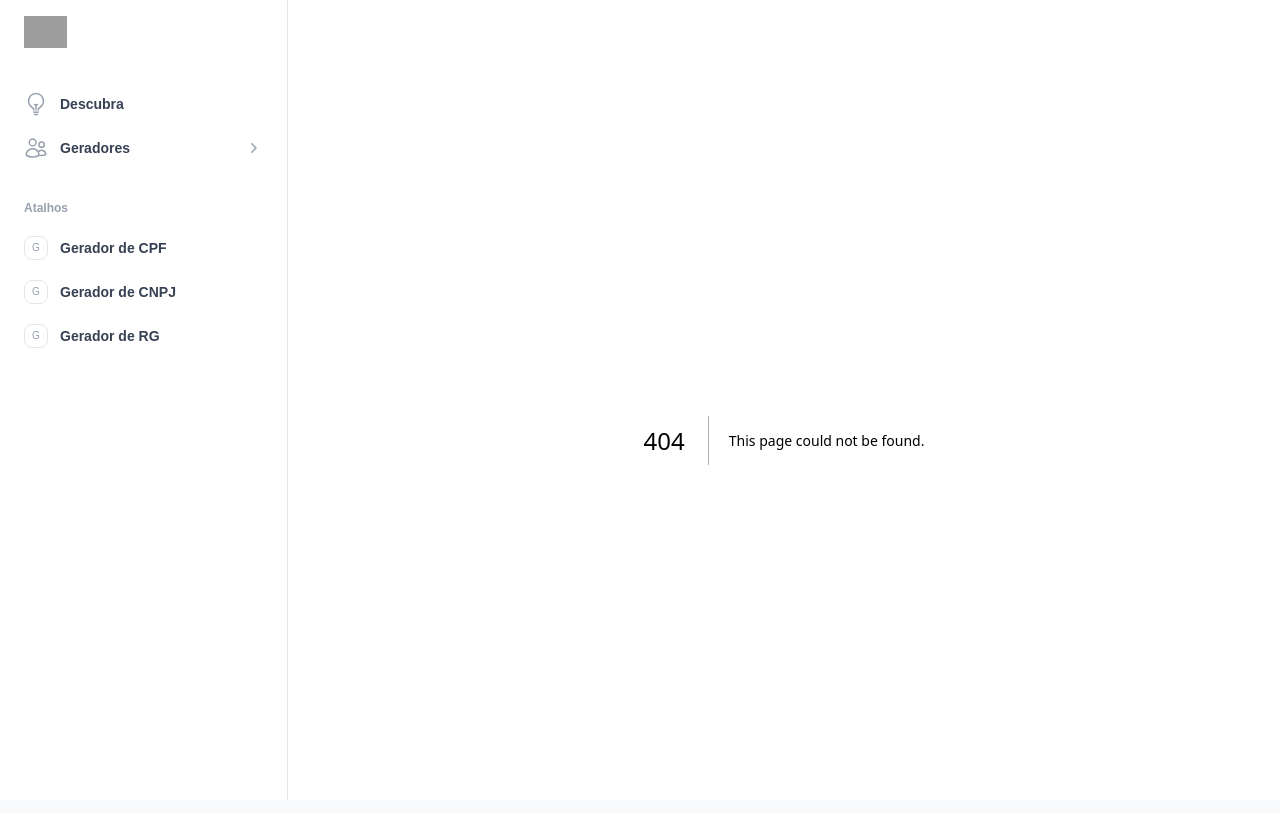
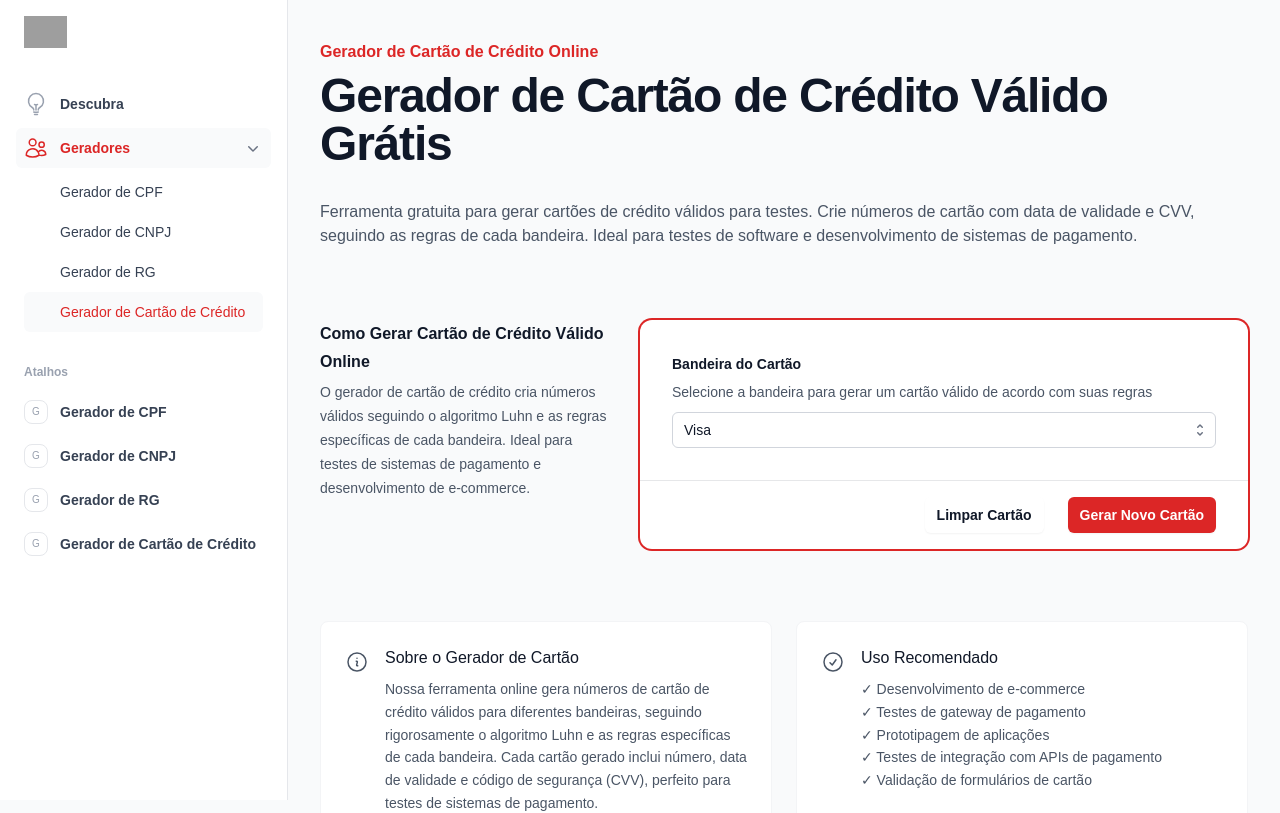
Before and after one commit to TrindadeBRA/tw-tools, a Next.js app: page /geradores/cartao-de-credito in a window 1280 px wide. Before the commit this address had no page. Shown: the top 813 px of the page. Built offline with nearby package versions, Linux system fonts and the light colour scheme; grey boxes are pictures that could not be loaded.

Commit message:
cc added

```diff
--- /dev/null
+++ b/app/geradores/cartao-de-credito/page.tsx
@@ -0,0 +1,69 @@
+import { Metadata } from "next";
+import Header from "@/components/layout/template/Header";
+import InfoSection from "@/components/layout/template/InfoSection";
+import CreditCardGeneratorClient from "@/components/layout/generator/creditcard";
+
+export const metadata: Metadata = {
+    title: "Gerador de Cartão de Crédito Online Grátis | Gere Cartões Válidos - TW Tools",
+    description: "Gere números de cartão de crédito válidos gratuitamente para testes. Ferramenta online que cria números de cartão seguindo o algoritmo Luhn e regras das bandeiras. Ideal para desenvolvedores e testadores.",
+};
+
+const infoItems = [
+    {
+        title: "Sobre o Gerador de Cartão",
+        type: "info" as const,
+        content: (
+            <p>
+                Nossa ferramenta online gera números de cartão de crédito válidos para diferentes bandeiras, seguindo rigorosamente o algoritmo Luhn e as regras específicas de cada bandeira. Cada cartão gerado inclui número, data de validade e código de segurança (CVV), perfeito para testes de sistemas de pagamento.
+            </p>
+        )
+    },
+    {
+        title: "Uso Recomendado",
+        type: "usage" as const,
+        content: (
+            <p>
+                ✓ Desenvolvimento de e-commerce<br />
+                ✓ Testes de gateway de pagamento<br />
+                ✓ Prototipagem de aplicações<br />
+                ✓ Testes de integração com APIs de pagamento<br />
+                ✓ Validação de formulários de cartão
+            </p>
+        )
+    },
+    {
+        title: "Diferenciais do Gerador",
+        type: "features" as const,
+        content: (
+            <p>
+                ✓ Suporte a múltiplas bandeiras<br />
+                ✓ Validação pelo algoritmo Luhn<br />
+                ✓ Geração de data e CVV<br />
+                ✓ Interface simples e intuitiva
+            </p>
+        )
+    },
+    {
+        title: "Aviso Legal",
+        type: "legal" as const,
+        content: (
+            <p>
+                Esta ferramenta foi desenvolvida exclusivamente para fins de teste e desenvolvimento. A utilização dos números gerados para fins fraudulentos ou ilegais é expressamente proibida e de total responsabilidade do usuário.
+            </p>
+        )
+    }
+]
+
+export default function CreditCardGenerator() {
+    return (
+        <>
+            <Header
+                miniTitle="Gerador de Cartão de Crédito Online"
+                title="Gerador de Cartão de Crédito Válido Grátis"
+                description="Ferramenta gratuita para gerar cartões de crédito válidos para testes. Crie números de cartão com data de validade e CVV, seguindo as regras de cada bandeira. Ideal para testes de software e desenvolvimento de sistemas de pagamento."
+            />
+            <CreditCardGeneratorClient />
+            <InfoSection items={infoItems} />
+        </>
+    )
+}
--- a/src/components/layout/Sidebar.tsx
+++ b/src/components/layout/Sidebar.tsx
@@ -37,6 +37,7 @@ export const navigation: NavItem[] = [
       { name: 'Gerador de CPF', href: '/geradores/cpf' },
       { name: 'Gerador de CNPJ', href: '/geradores/cnpj' },
       { name: 'Gerador de RG', href: '/geradores/rg' },
+      { name: 'Gerador de Cartão de Crédito', href: '/geradores/cartao-de-credito' },
     ],
   },
   // {
@@ -60,6 +61,7 @@ const shortcuts = [
   { id: 1, name: 'Gerador de CPF', href: '/geradores/cpf', initial: 'G', current: false },
   { id: 2, name: 'Gerador de CNPJ', href: '/geradores/cnpj', initial: 'G', current: false },
   { id: 3, name: 'Gerador de RG', href: '/geradores/rg', initial: 'G', current: false },
+  { id: 4, name: 'Gerador de Cartão de Crédito', href: '/geradores/cartao-de-credito', initial: 'G', current: false },
   // { id: 3, name: 'Conversor de Moedas', href: '/conversor/moedas', initial: 'W', current: false },
 ]
 
--- /dev/null
+++ b/src/components/layout/generator/creditcard.tsx
@@ -0,0 +1,185 @@
+'use client'
+
+import { useForm } from 'react-hook-form'
+import { zodResolver } from '@hookform/resolvers/zod'
+import { z } from 'zod'
+import InputSelect, { Option } from '@/components/ui/InputSelect'
+import Button from '@/components/ui/Button'
+import FormPage from '../template/FormPage'
+import CopyResult from '@/components/ui/CopyResult'
+import { creditCardBrandOptions } from '@/data/consts'
+
+const creditCardFormSchema = z.object({
+  brand: z.object({
+    id: z.union([z.string(), z.number()]),
+    title: z.string(),
+    description: z.string().optional(),
+  }),
+  generatedCard: z.string().optional(),
+  generatedExpiry: z.string().optional(),
+  generatedCVV: z.string().optional(),
+})
+
+type CreditCardFormData = z.infer<typeof creditCardFormSchema>
+
+export default function CreditCardGeneratorClient() {
+  const {
+    handleSubmit,
+    setValue,
+    watch,
+    formState: { errors },
+  } = useForm<CreditCardFormData>({
+    resolver: zodResolver(creditCardFormSchema),
+    defaultValues: {
+      brand: creditCardBrandOptions[0],
+      generatedCard: '',
+      generatedExpiry: '',
+      generatedCVV: '',
+    },
+  })
+
+  const generatedCard = watch('generatedCard')
+  const generatedExpiry = watch('generatedExpiry')
+  const generatedCVV = watch('generatedCVV')
+
+  const handleBrandChange = (value: Option) => {
+    setValue('brand', value)
+  }
+
+  const generateLuhnNumber = (prefix: string, length: number): string => {
+    // Generate random digits
+    const digits = prefix.split('').map(Number)
+    while (digits.length < length - 1) {
+      digits.push(Math.floor(Math.random() * 10))
+    }
+
+    // Calculate Luhn check digit
+    let sum = 0
+    let isEven = true
+    for (let i = digits.length - 1; i >= 0; i--) {
+      let digit = digits[i]
+      if (isEven) {
+        digit *= 2
+        if (digit > 9) digit -= 9
+      }
+      sum += digit
+      isEven = !isEven
+    }
+    const checkDigit = (10 - (sum % 10)) % 10
+
+    return digits.join('') + checkDigit
+  }
+
+  const generateCardNumber = (brand: string): string => {
+    switch (brand) {
+      case 'visa':
+        return generateLuhnNumber('4', 16)
+      case 'mastercard':
+        return generateLuhnNumber('5' + Math.floor(Math.random() * 5 + 1), 16)
+      case 'amex':
+        return generateLuhnNumber('3' + (Math.random() < 0.5 ? '4' : '7'), 15)
+      case 'discover':
+        return generateLuhnNumber('6011', 16)
+      case 'diners':
+        return generateLuhnNumber('36', 14)
+      case 'jcb':
+        return generateLuhnNumber('35', 16)
+      case 'hipercard':
+        return generateLuhnNumber('606282', 16)
+      case 'elo':
+        const eloPrefixes = ['636368', '438935', '504175']
+        return generateLuhnNumber(eloPrefixes[Math.floor(Math.random() * eloPrefixes.length)], 16)
+      default:
+        return generateLuhnNumber('4', 16) // Default to Visa
+    }
+  }
+
+  const generateExpiry = (): string => {
+    const now = new Date()
+    const month = Math.floor(Math.random() * 12) + 1
+    const year = now.getFullYear() + Math.floor(Math.random() * 5) + 1
+    return `${month.toString().padStart(2, '0')}/${year.toString().slice(-2)}`
+  }
+
+  const generateCVV = (brand: string): string => {
+    const length = brand === 'amex' ? 4 : 3
+    return Array.from({ length }, () => Math.floor(Math.random() * 10)).join('')
+  }
+
+  const formatCardNumber = (number: string): string => {
+    if (number.length === 15) { // AMEX
+      return number.replace(/(\d{4})(\d{6})(\d{5})/, '$1 $2 $3')
+    }
+    if (number.length === 14) { // Diners
+      return number.replace(/(\d{4})(\d{6})(\d{4})/, '$1 $2 $3')
+    }
+    // Default 16 digits
+    return number.replace(/(\d{4})(\d{4})(\d{4})(\d{4})/, '$1 $2 $3 $4')
+  }
+
+  const generateCard = (data: CreditCardFormData) => {
+    const cardNumber = generateCardNumber(data.brand.id as string)
+    const expiry = generateExpiry()
+    const cvv = generateCVV(data.brand.id as string)
+
+    setValue('generatedCard', formatCardNumber(cardNumber))
+    setValue('generatedExpiry', expiry)
+    setValue('generatedCVV', cvv)
+  }
+
+  const clearForm = () => {
+    setValue('generatedCard', '')
+    setValue('generatedExpiry', '')
+    setValue('generatedCVV', '')
+  }
+
+  return (
+    <FormPage
+      title="Como Gerar Cartão de Crédito Válido Online"
+      description="O gerador de cartão de crédito cria números válidos seguindo o algoritmo Luhn e as regras específicas de cada bandeira. Ideal para testes de sistemas de pagamento e desenvolvimento de e-commerce."
+    >
+      <form onSubmit={handleSubmit(generateCard)}>
+        <div className="px-4 py-6 sm:p-8">
+          <div className="grid max-w-2xl grid-cols-1 gap-x-6 gap-y-8">
+            <div className="col-span-full">
+              <InputSelect
+                label="Bandeira do Cartão"
+                description="Selecione a bandeira para gerar um cartão válido de acordo com suas regras"
+                options={creditCardBrandOptions}
+                defaultValue={creditCardBrandOptions[0]}
+                onChange={handleBrandChange}
+                error={errors.brand?.message}
+              />
+            </div>
+
+            {generatedCard && (
+              <>
+                <CopyResult
+                  label="Número do Cartão"
+                  value={generatedCard}
+                />
+                  <CopyResult
+                    label="Data de Validade"
+                    value={generatedExpiry || ''}
+                  />
+                  <CopyResult
+                    label="CVV"
+                    value={generatedCVV || ''}
+                  />
+              </>
+            )}
+          </div>
+        </div>
+
+        <div className="flex items-center justify-end gap-x-6 border-t border-gray-900/10 px-4 py-4 sm:px-8">
+          <Button type="button" variant="secondary" onClick={clearForm}>
+            Limpar Cartão
+          </Button>
+          <Button type="submit">
+            Gerar Novo Cartão
+          </Button>
+        </div>
+      </form>
+    </FormPage>
+  )
+}
--- a/src/components/ui/CopyResult.tsx
+++ b/src/components/ui/CopyResult.tsx
@@ -25,7 +25,7 @@ export default function CopyResult({ label, value }: CopyResultProps) {
   return (
     <div className="col-span-full rounded-md bg-gray-50 p-4">
       <div className="flex items-center justify-between">
-        <p className="text-sm font-medium text-gray-900">{label}</p>
+        <p className="text-sm font-bold text-gray-900">{label}</p>
         <Button
           type="button"
           variant="copy"
--- a/src/data/consts.tsx
+++ b/src/data/consts.tsx
@@ -34,3 +34,14 @@ export const booleanOptions = [
     { id: 'true', title: 'Sim' },
     { id: 'false', title: 'Não' }
 ]
+
+export const creditCardBrandOptions: Option[] = [
+    { id: 'visa', title: 'Visa', description: 'Números começam com 4' },
+    { id: 'mastercard', title: 'Mastercard', description: 'Números começam com 51-55' },
+    { id: 'amex', title: 'American Express', description: 'Números começam com 34 ou 37' },
+    { id: 'discover', title: 'Discover', description: 'Números começam com 6011' },
+    { id: 'diners', title: 'Diners Club', description: 'Números começam com 300-305, 36 ou 38' },
+    { id: 'jcb', title: 'JCB', description: 'Números começam com 35' },
+    { id: 'hipercard', title: 'Hipercard', description: 'Números começam com 606282' },
+    { id: 'elo', title: 'Elo', description: 'Números começam com 636368, 438935, 504175' }
+]
```
